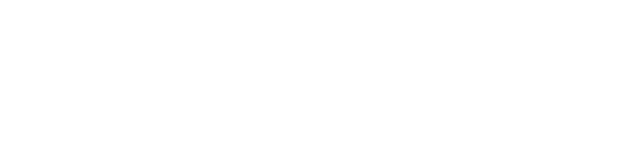
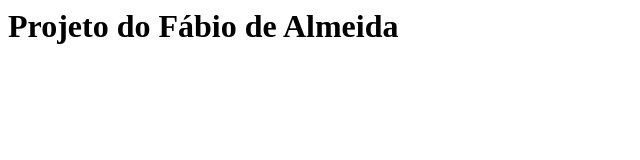
Before and after one commit to fabioalpl/meu-site, a plain HTML site: page index.html in a window 1280 px wide. Shown: the whole page, without its empty margins (0-640 px from the left). Drawn offline with Linux system fonts and the light colour scheme.

Commit message:
Titulo da Página

```diff
--- a/index.html
+++ b/index.html
@@ -2,5 +2,7 @@
 
 <head></head>
 
-<body></body>
+<body>
+	<h1>Projeto do Fábio de Almeida</h1>
+</body>
 </html>
```
